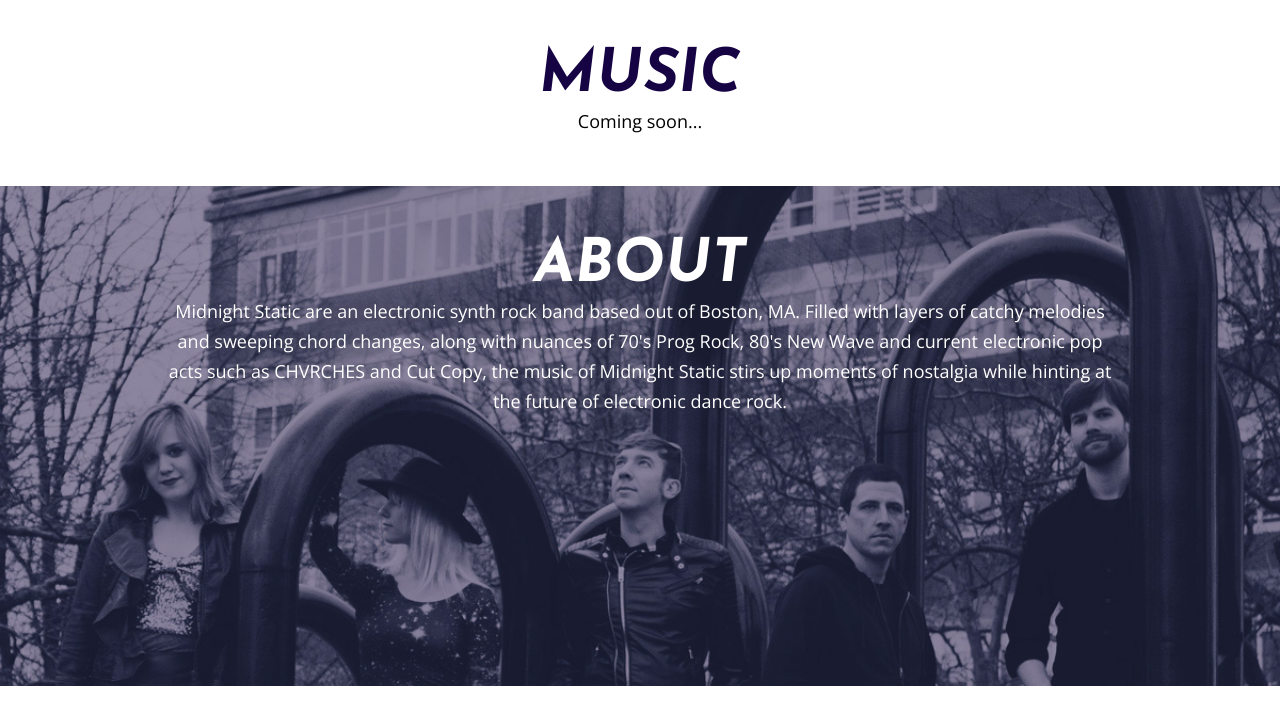
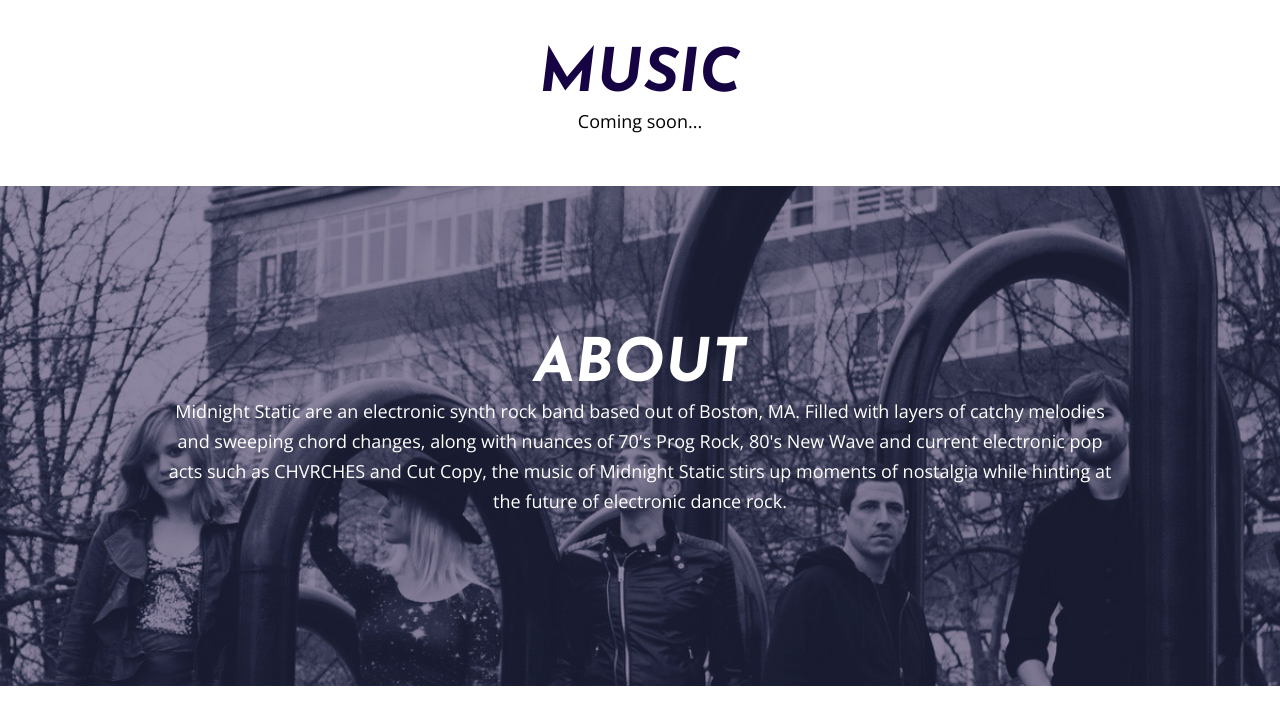
Before and after one commit to midnightstatic/midnightstatic.github.io, a PHP site: page / in a window 1280 px wide. Shown: the part 587-1295 px from the top of the page. Run offline with PHP 8.4, Linux system fonts and the light colour scheme; some libraries are stand-ins or nearby versions.

Commit message:
fixed styling on about paragraph

```diff
--- a/css/main.css
+++ b/css/main.css
@@ -290,7 +290,8 @@ p {
   color: #fff;
   background: url("../images/ms_photo.jpg") no-repeat top center fixed;
   background-size: cover;
-  height: 500px; }
+  height: 500px;
+  padding-top: 150px; }
   #about h1 {
     color: #fff; }
   #about p {
--- a/css/pages/_home.scss
+++ b/css/pages/_home.scss
@@ -61,6 +61,7 @@ p {
 	background: url('../images/ms_photo.jpg') no-repeat top center fixed;
 	background-size: cover;
 	height: 500px;
+	padding-top: 150px;
 
 	h1 {
 		color: #fff;
```
Also changed, not shown: 1 other file.
